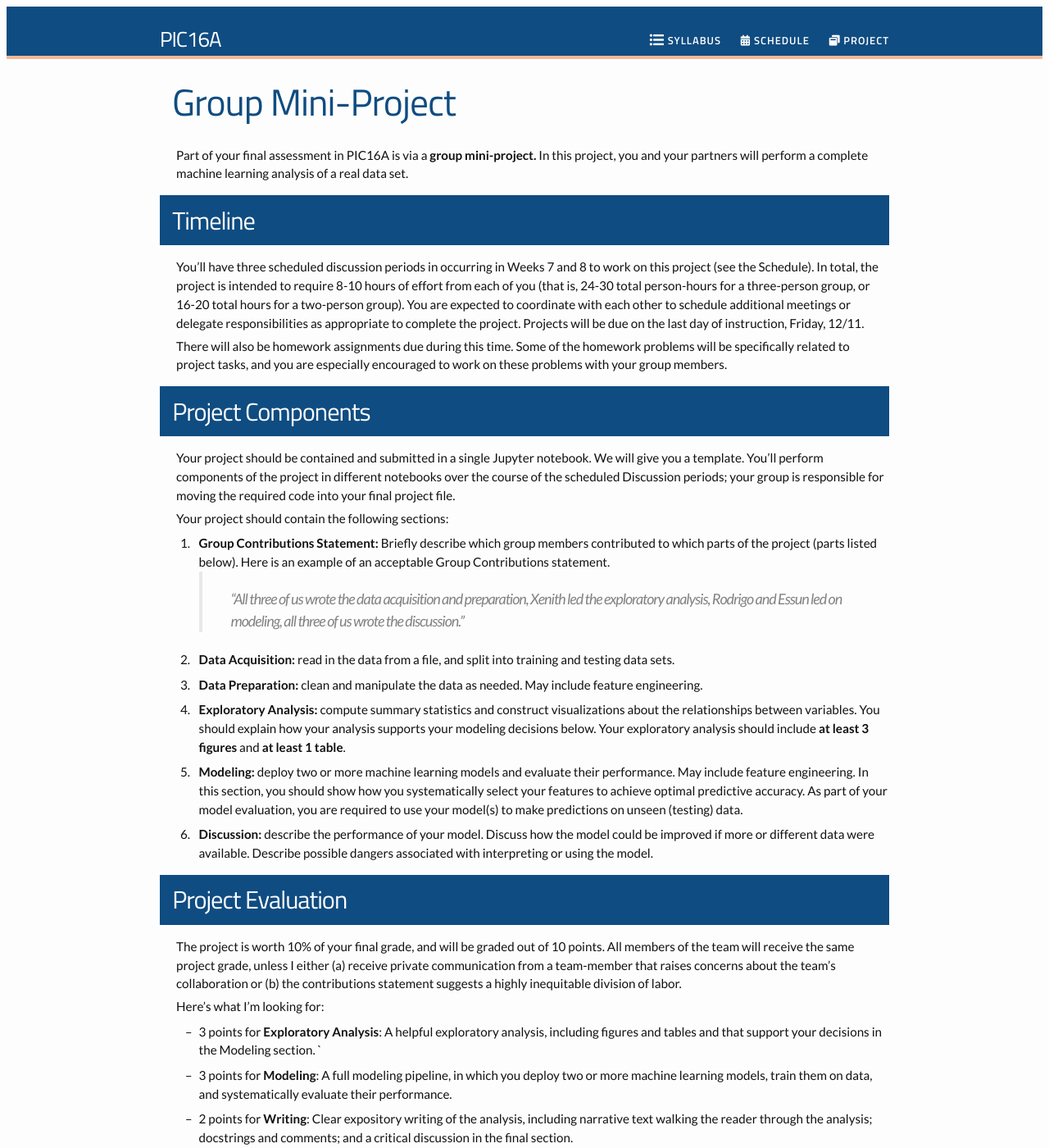
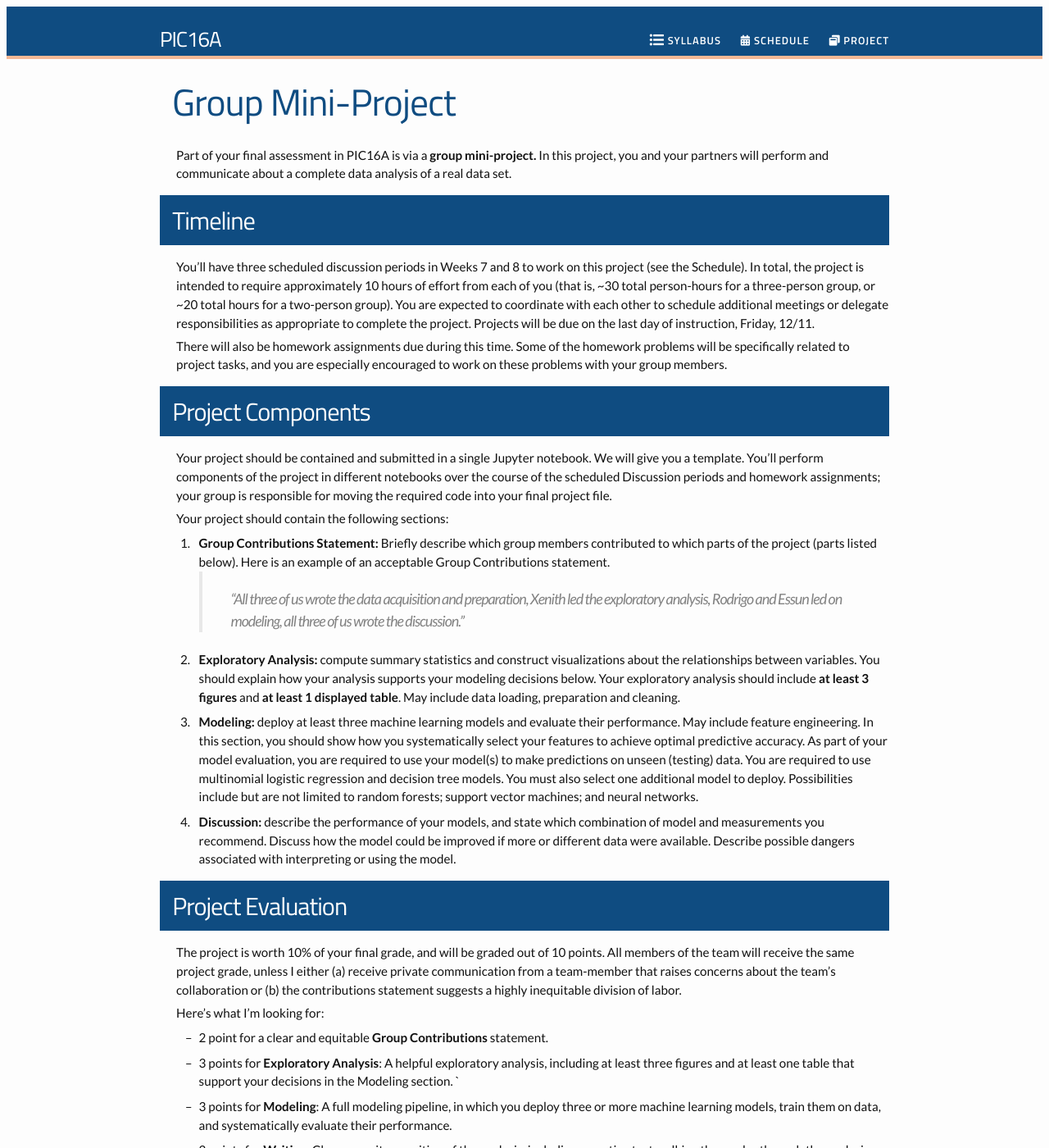
Before and after one commit to PhilChodrow/PIC16A, a Jekyll site: the page built from project.md, in a window 1280 px wide and 1400 px high. Shown: the whole window at 82% size. Built offline with Jekyll 4.4.1, drawn with Linux system fonts in a browser that asks for light colours; nearby versions of some CDN libraries; some of the changed text lies outside the part shown.

Commit message:
Update project.md

```diff
--- a/project.md
+++ b/project.md
@@ -4,27 +4,25 @@ title: Group Mini-Project
 permalink: project/
 ---
 
-Part of your final assessment in PIC16A is via a **group mini-project.** In this project, you and your partners will perform a complete machine learning analysis of a real data set.
+Part of your final assessment in PIC16A is via a **group mini-project.** In this project, you and your partners will perform and communicate about a complete data analysis of a real data set.
 
 <div class="fancy-h1"> Timeline </div>
 
-You'll have three scheduled discussion periods in occurring in Weeks 7 and 8 to work on this project (see the Schedule). In total, the project is intended to require 8-10 hours of effort from each of you (that is, 24-30 total person-hours for a three-person group, or 16-20 total hours for a two-person group). You are expected to coordinate with each other to schedule additional meetings or delegate responsibilities as appropriate to complete the project. Projects will be due on the last day of instruction, Friday, 12/11.
+You'll have three scheduled discussion periods in Weeks 7 and 8 to work on this project (see the Schedule). In total, the project is intended to require approximately 10 hours of effort from each of you (that is, ~30 total person-hours for a three-person group, or ~20 total hours for a two-person group). You are expected to coordinate with each other to schedule additional meetings or delegate responsibilities as appropriate to complete the project. Projects will be due on the last day of instruction, Friday, 12/11.
 
 There will also be homework assignments due during this time. Some of the homework problems will be specifically related to project tasks, and you are especially encouraged to work on these problems with your group members.
 
 <div class="fancy-h1"> Project Components </div>
 
-Your project should be contained and submitted in a single Jupyter notebook. We will give you a template. You'll perform components of the project in different notebooks over the course of the scheduled Discussion periods; your group is responsible for moving the required code into your final project file.
+Your project should be contained and submitted in a single Jupyter notebook. We will give you a template. You'll perform components of the project in different notebooks over the course of the scheduled Discussion periods and homework assignments; your group is responsible for moving the required code into your final project file.
 
 Your project should contain the following sections:
 
 1. **Group Contributions Statement:** Briefly describe which group members contributed to which parts of the project (parts listed below). Here is an example of an acceptable Group Contributions statement.
 > "All three of us wrote the data acquisition and preparation, Xenith led the exploratory analysis, Rodrigo and Essun led on modeling, all three of us wrote the discussion."
-2. **Data Acquisition:** read in the data from a file, and split into training and testing data sets.
-3. **Data Preparation:** clean and manipulate the data as needed. May include feature engineering.
-4. **Exploratory Analysis:** compute summary statistics and construct visualizations about the relationships between variables. You should explain how your analysis supports your modeling decisions below. Your exploratory analysis should include **at least 3 figures** and **at least 1 table**.
-5. **Modeling:** deploy two or more machine learning models and evaluate their performance. May include feature engineering. In this section, you should show how you systematically select your features to achieve optimal predictive accuracy. As part of your model evaluation, you are required to use your model(s) to make predictions on unseen (testing) data.
-6. **Discussion:** describe the performance of your model. Discuss how the model could be improved if more or different data were available. Describe possible dangers associated with interpreting or using the model.
+4. **Exploratory Analysis:** compute summary statistics and construct visualizations about the relationships between variables. You should explain how your analysis supports your modeling decisions below. Your exploratory analysis should include **at least 3 figures** and **at least 1 displayed table**. May include data loading, preparation and cleaning.
+5. **Modeling:** deploy at least three machine learning models and evaluate their performance. May include feature engineering. In this section, you should show how you systematically select your features to achieve optimal predictive accuracy. As part of your model evaluation, you are required to use your model(s) to make predictions on unseen (testing) data. You are required to use multinomial logistic regression and decision tree models. You must also select one additional model to deploy. Possibilities include but are not limited to random forests; support vector machines; and neural networks.
+6. **Discussion:** describe the performance of your models, and state which combination of model and measurements you recommend. Discuss how the model could be improved if more or different data were available. Describe possible dangers associated with interpreting or using the model.
 
 <div class="fancy-h1"> Project Evaluation </div>
 
@@ -32,10 +30,10 @@ The project is worth 10% of your final grade, and will be graded out of 10 point
 
 Here's what I'm looking for:
 
-- 3 points for **Exploratory Analysis**: A helpful exploratory analysis, including figures and tables and that support your decisions in the Modeling section. `
-- 3 points for **Modeling**: A full modeling pipeline, in which you deploy two or more machine learning models, train them on data, and systematically evaluate their performance.
+- 2 point for a clear and equitable **Group Contributions** statement.
+- 3 points for **Exploratory Analysis**: A helpful exploratory analysis, including at least three figures and at least one table that support your decisions in the Modeling section. `
+- 3 points for **Modeling**: A full modeling pipeline, in which you deploy three or more machine learning models, train them on data, and systematically evaluate their performance.
 - 2 points for **Writing**: Clear expository writing of the analysis, including narrative text walking the reader through the analysis; docstrings and comments; and a critical discussion in the final section.
-- 2 point for a clear and equitable **Group Contributions** statement.
 
 Your work on the project during scheduled discussion sections will additionally count toward your participation grade, as in any other discussion section.
 
@@ -49,10 +47,11 @@ In the dystopian future, there are *too many penguins*:
   <img src="https://www.pluggedin.com/wp-content/uploads/2019/12/march-of-the-penguins-1536x863.jpg" class="center" alt="A large group of emperor penguins.">
   <figcaption><i>Too many penguins.</i></figcaption>
 </figure>
-Because there are so many, we can't take many detailed measurements on all of them! In order to classify penguins in large volume, we need to figure out *which* measurements are most important for distinguishing penguin species.
+Because there are so many, we can't take many detailed measurements on all of them! In order to classify the species of penguins in large volume, we need to figure out *which* measurements are most important for distinguishing penguin species.
 
-**Your goal in this mini project is to determine which two possible measurements are most predictive of a penguin's species.** Options include the island on which the penguin was encountered, the length and depth of the culmen (bill), the length of the flipper, the body mass, and the sex of the penguin. That is, you should systematically determine which two of these features is most predictive of the penguin's species, using at least two distinct machine learning algorithms and evaluating the results. You are required to test decision trees and multinomial logistic regression. You may optionally use any additional algorithms that you would like.
+**Your goal in this mini project is to determine a small set of measurements that are highly predictive of a penguin's species.** Options include the island on which the penguin was encountered, the length and depth of the culmen (bill), the length of the flipper, the body mass, and the sex of the penguin. That is, you should systematically determine which of these features is most predictive of the penguin's species, using at least three distinct machine learning algorithms and evaluating the results. You are required to test decision trees and multinomial logistic regression. You may optionally use any additional algorithms that you would like.
 
+**Part of the point of this project is to use a small number of measurements (i.e. columns in the data).** Submissions that use a large number of measurements may receive only partial credit, even if they achieve very good predictive accuracy.
 
 For training and evaluating your models, we will use the Palmer Penguins data set.
 The Palmer Penguins data set was collected by collected by [Dr. Kristen Gorman](https://www.uaf.edu/cfos/people/faculty/detail/kristen-gorman.php) and the [Palmer Station, Antarctica LTER](https://pal.lternet.edu/), a member of the [Long Term Ecological Research Network](https://lternet.edu/). [Download the CSV](https://philchodrow.github.io/PIC16A/content/IO_and_modules/IO/palmer_penguins.csv) data.
```
Also changed, not shown: other parts of project.md (+1 -1 lines).
